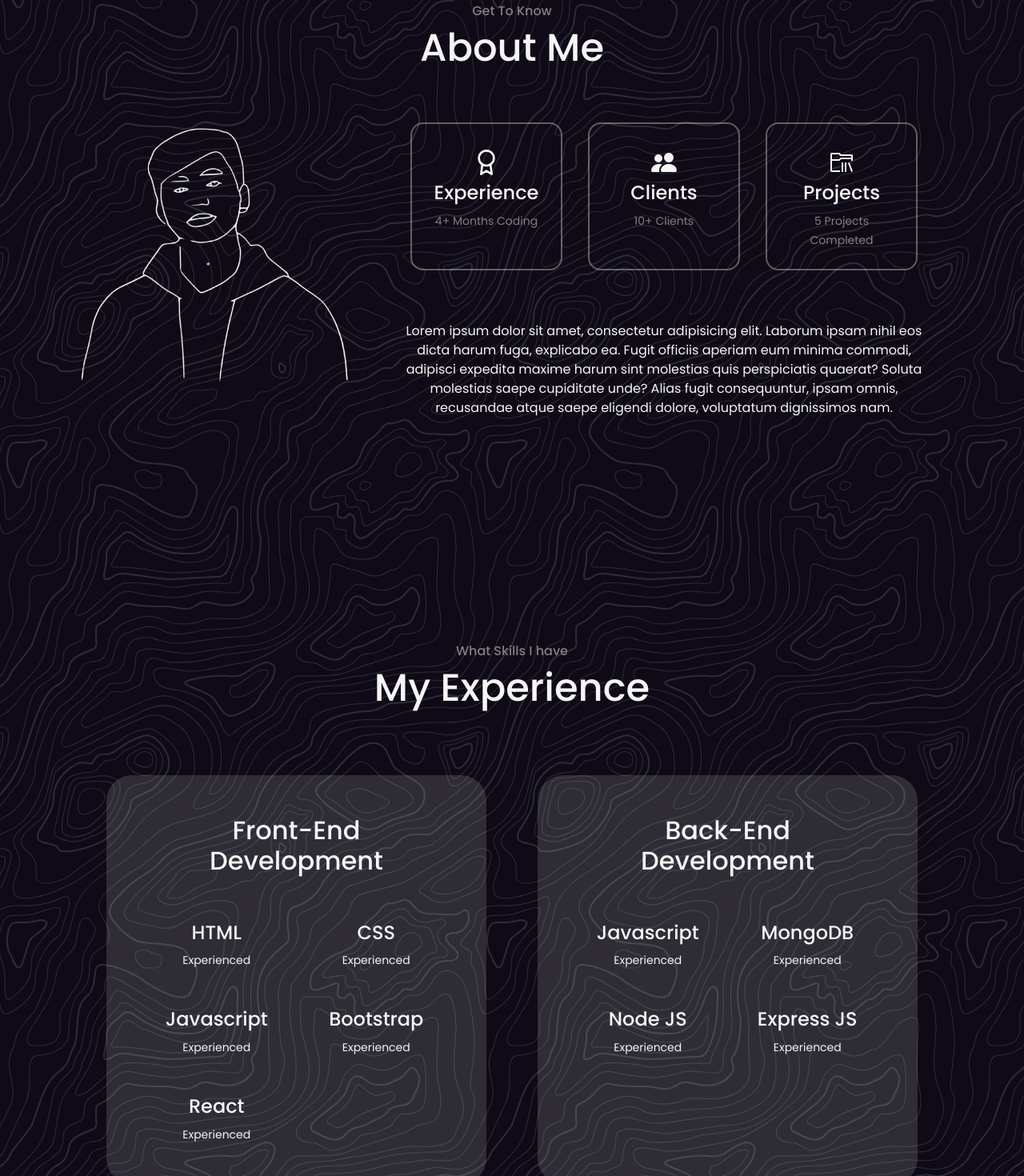
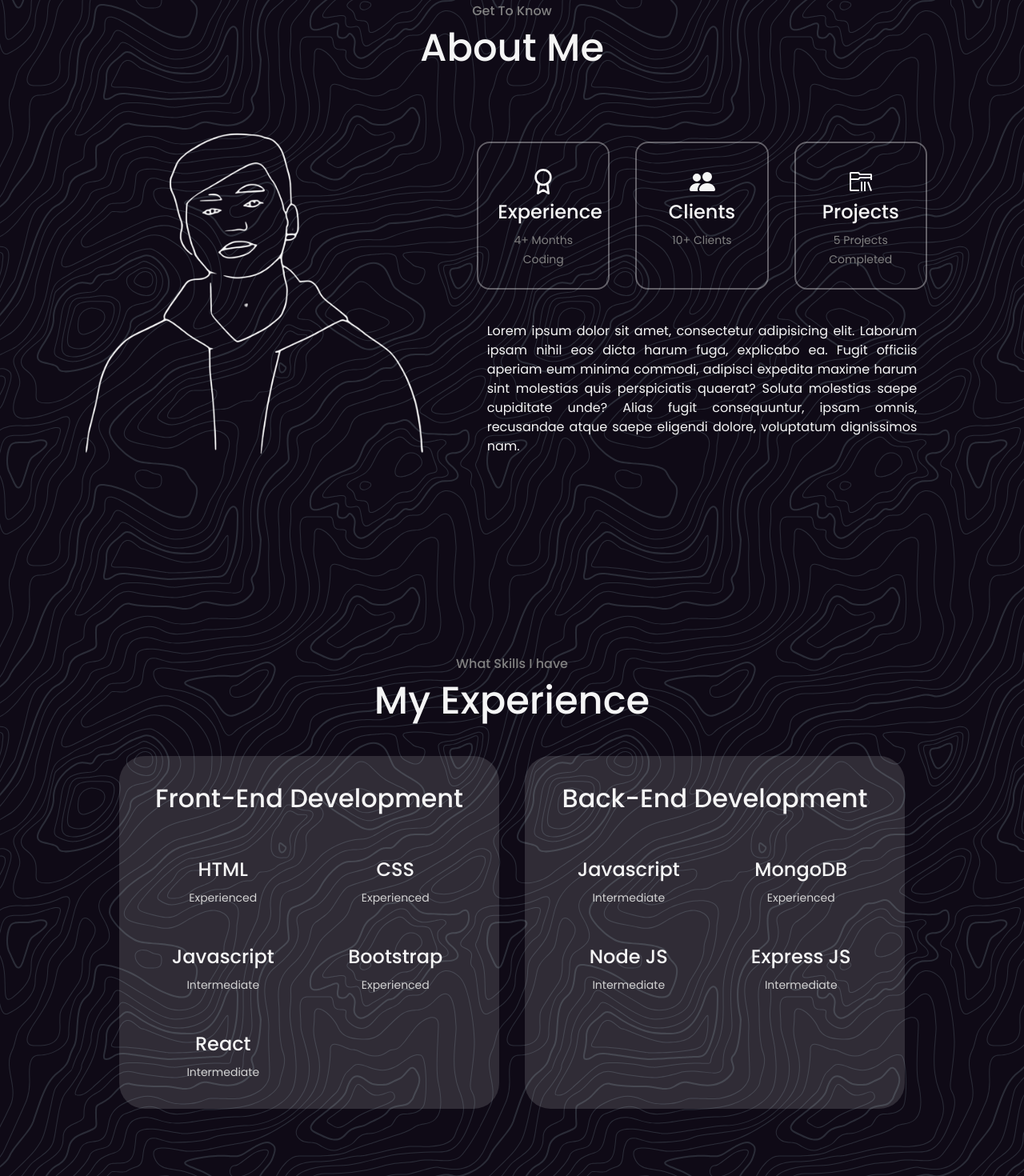
Before and after one commit to johannbleza/portfolio-website, a React (Create React App) app: page / in a window 1280 px wide. Shown: the part 1700-3170 px from the top of the page at 80% size. Built offline with nearby package versions, Linux system fonts and the light colour scheme.

Commit message:
updated about section

```diff
--- a/src/components/about/About.jsx
+++ b/src/components/about/About.jsx
@@ -13,10 +13,10 @@ const About = () => {
         <h1 className='mb-5'>About Me</h1>
         <div className="container">
             <div className="row">
-                <div className="col-12 col-lg-4">
+                <div className="col-12 col-lg-5">
                       <img src={me} alt="" className='img-fluid about-img' />
                 </div>
-                <div className="col-12 col-lg-8">
+                <div className="col-12 col-lg-7 mt-4">
                       <div className="row d-flex justify-content-center">
                           <div className="col-11 col-lg-3 about-card p-4 mt-3">
                               <FiAward className='about-icon m-2' />
@@ -35,8 +35,10 @@ const About = () => {
                           </div>
 
                       </div>
-                      <div className="row">
-                          <p className='p-5'>Lorem ipsum dolor sit amet, consectetur adipisicing elit. Laborum ipsam nihil eos dicta harum fuga, explicabo ea. Fugit officiis aperiam eum minima commodi, adipisci expedita maxime harum sint molestias quis perspiciatis quaerat? Soluta molestias saepe cupiditate unde? Alias fugit consequuntur, ipsam omnis, recusandae atque saepe eligendi dolore, voluptatum dignissimos nam.</p>
+                      <div className="row justify-content-center">
+                          <div className="col-12 col-md-11">
+                              <p className='p-4 paragraph'>Lorem ipsum dolor sit amet, consectetur adipisicing elit. Laborum ipsam nihil eos dicta harum fuga, explicabo ea. Fugit officiis aperiam eum minima commodi, adipisci expedita maxime harum sint molestias quis perspiciatis quaerat? Soluta molestias saepe cupiditate unde? Alias fugit consequuntur, ipsam omnis, recusandae atque saepe eligendi dolore, voluptatum dignissimos nam.</p>
+                          </div>
                       </div>
                 </div>
             </div>
--- a/src/components/about/about.css
+++ b/src/components/about/about.css
@@ -31,3 +31,7 @@
 .about-card small{
     color: gray;
 }
+
+.paragraph{
+    text-align: justify;
+}
--- a/src/components/experience/Experience.jsx
+++ b/src/components/experience/Experience.jsx
@@ -6,10 +6,10 @@ const Experience = () => {
   return (
     <section id='experience' className='text-center'>
         <h5 className='mt-2'>What Skills I have</h5>
-        <h1 className='mb-5'>My Experience</h1>
+        <h1 className='mb-4'>My Experience</h1>
         <div className="container">
             <div className="row justify-content-center">
-                <div className="col-12 col-md-5 experience-card">
+                <div className="col-11 col-lg-5 experience-card">
                     <h2>Front-End Development</h2>
                     <div className="row">
                     <div className="col-6 pt-5">
@@ -22,7 +22,7 @@ const Experience = () => {
                     </div>
                     <div className="col-6 pt-5">
                         <h4>Javascript</h4>
-                        <small>Experienced</small>
+                        <small>Intermediate</small>
                     </div>
                     <div className="col-6 pt-5">
                         <h4>Bootstrap</h4>
@@ -30,16 +30,16 @@ const Experience = () => {
                     </div>
                     <div className="col-6 pt-5">
                         <h4>React</h4>
-                        <small>Experienced</small>
+                        <small>Intermediate</small>
                     </div>
                     </div>
                 </div>
-                <div className="col-12 col-md-5 experience-card">
+                <div className="col-11 col-lg-5 experience-card">
                     <h2>Back-End Development</h2>
                     <div className="row">
                     <div className="col-6 pt-5">
                         <h4>Javascript</h4>
-                        <small>Experienced</small>
+                        <small>Intermediate</small>
                     </div>
                     <div className="col-6 pt-5">
                         <h4>MongoDB</h4>
@@ -47,11 +47,11 @@ const Experience = () => {
                     </div>
                     <div className="col-6 pt-5">
                         <h4>Node JS</h4>
-                        <small>Experienced</small>
+                        <small>Intermediate</small>
                     </div>
                     <div className="col-6 pt-5">
                         <h4>Express JS</h4>
-                        <small>Experienced</small>
+                        <small>Intermediate</small>
                     </div>
                     </div>
                 </div>
--- a/src/components/experience/experience.css
+++ b/src/components/experience/experience.css
@@ -1,6 +1,6 @@
 #experience h5 {
     font-size: 1rem;
-    padding-top: 3rem;
+    padding-top: 4rem;
     color: gray;
 }
 
@@ -11,8 +11,8 @@
 .experience-card{
     background: rgba(255, 255, 255, 0.137);
     border-radius: 2rem;
-    padding: 3rem;
-    margin: 2rem;
+    padding: 2rem;
+    margin: 1rem;
     border: 2px solid transparent;
     transition: 400ms ease;
 }
@@ -21,3 +21,7 @@
     background: rgba(25, 25, 25, 0.451);
     border: 2px solid white;
 }
+
+.experience-card small{
+    color: lightgray;
+}
```
Also changed, not shown: src/index.css.
